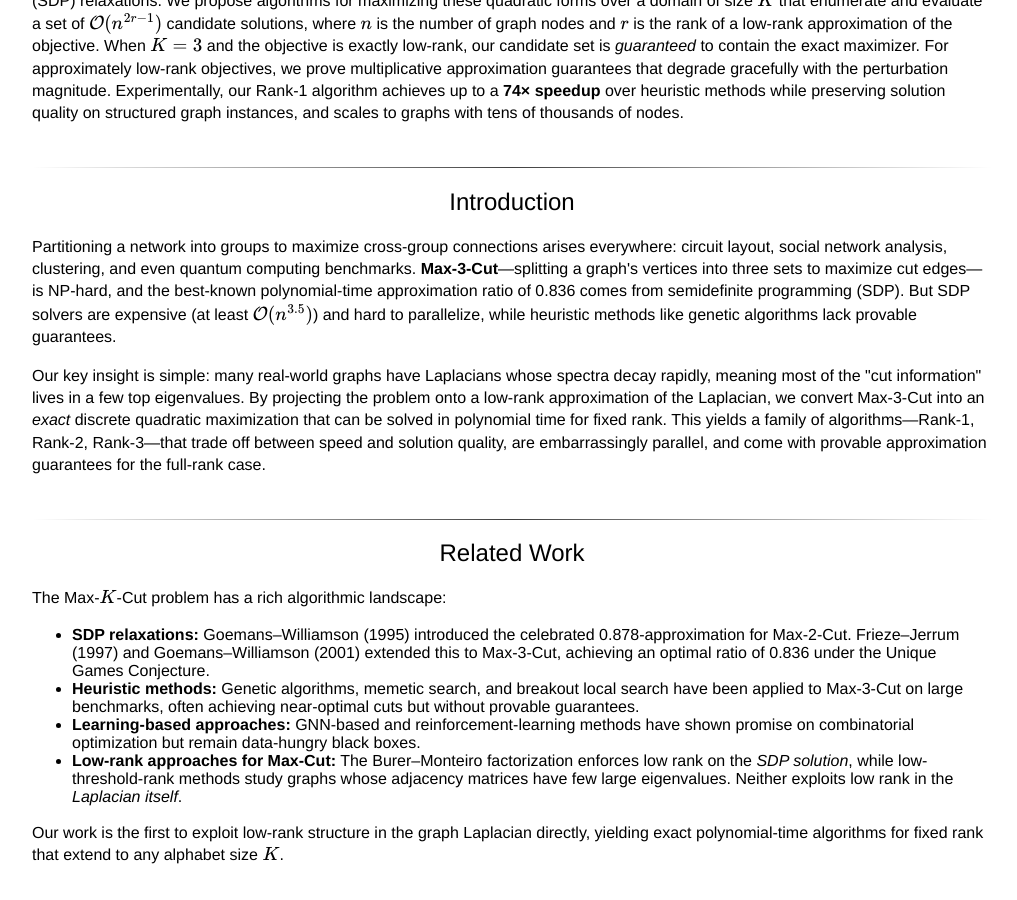
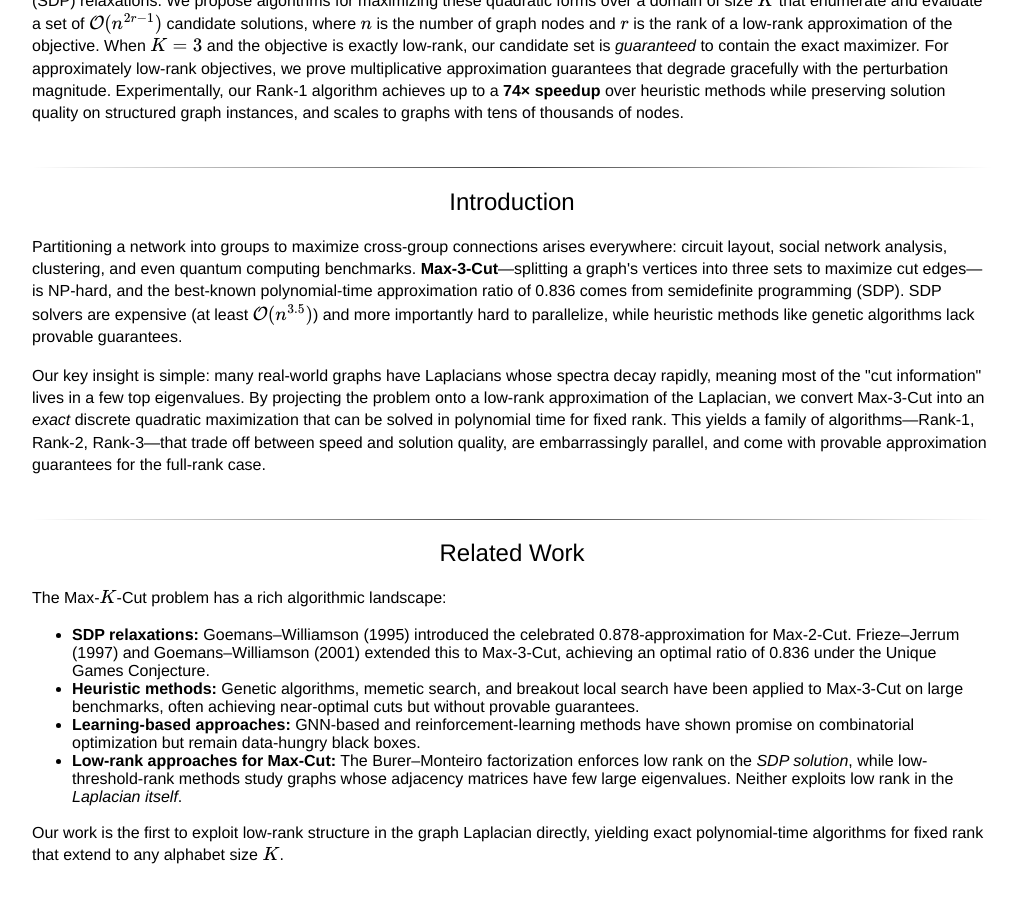
Before and after one commit to akyrillidis/explore-quantum, a Jekyll site: the page MaxKCut.html, which Jekyll copies as it is, in a window 1280 px wide and 900 px high, scrolled down 335 px. Shown: the whole window, without its empty margins (128-1145 px from the left). Built offline with Jekyll 4.4.1, drawn with Linux system fonts in a browser that asks for light colours; some web fonts are replaced.

Commit message:
Update MaxKCut.html

```diff
--- a/MaxKCut.html
+++ b/MaxKCut.html
@@ -192,7 +192,7 @@ Experimentally, our Rank-1 algorithm achieves up to a <strong>74&times; speedup<
 <p>
 Partitioning a network into groups to maximize cross-group connections arises everywhere: circuit layout, social network analysis, clustering, and even quantum computing benchmarks.
 <strong>Max-3-Cut</strong>&mdash;splitting a graph's vertices into three sets to maximize cut edges&mdash;is NP-hard, and the best-known polynomial-time approximation ratio of 0.836 comes from semidefinite programming (SDP).
-But SDP solvers are expensive (at least \(\mathcal{O}(n^{3.5})\)) and hard to parallelize, while heuristic methods like genetic algorithms lack provable guarantees.
+SDP solvers are expensive (at least \(\mathcal{O}(n^{3.5})\)) and more importantly hard to parallelize, while heuristic methods like genetic algorithms lack provable guarantees.
 </p>
 <p>
 Our key insight is simple: many real-world graphs have Laplacians whose spectra decay rapidly, meaning most of the "cut information" lives in a few top eigenvalues.
```
